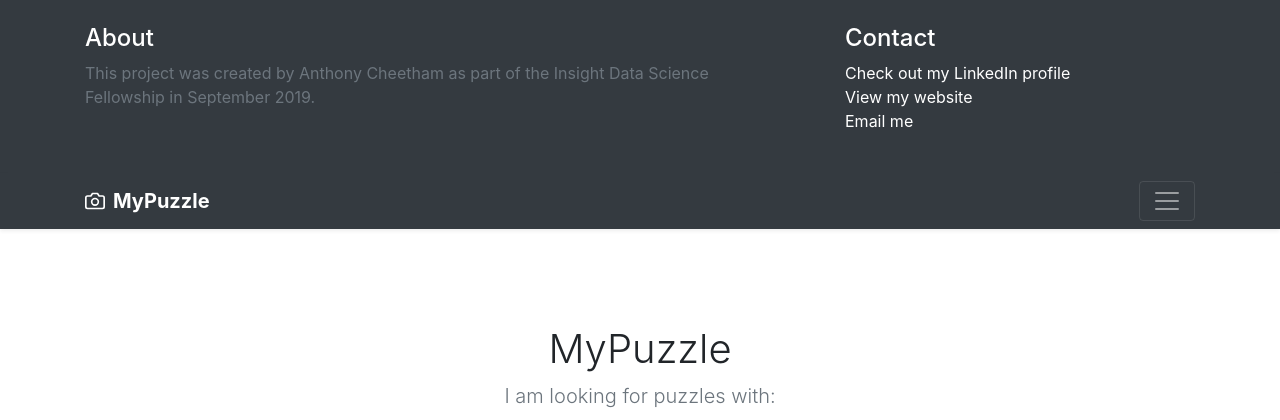
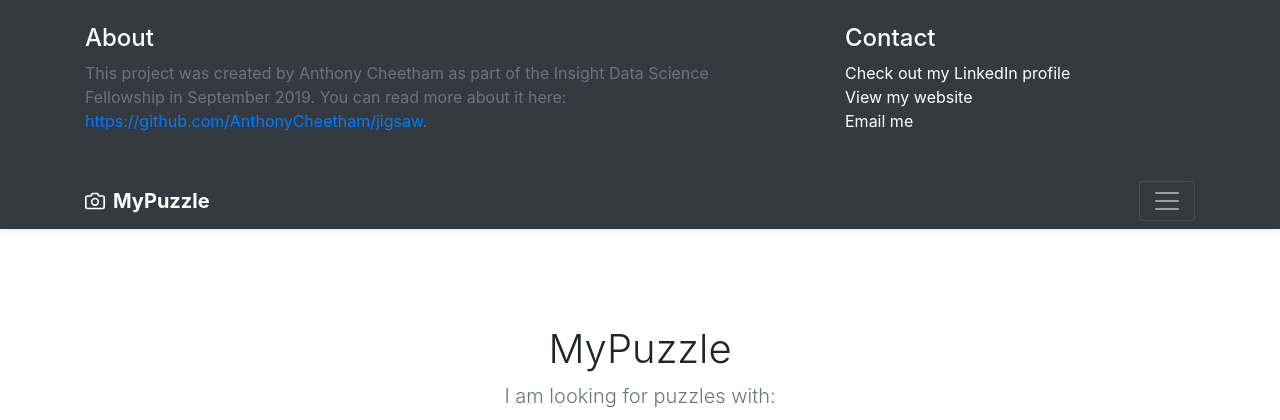
Before and after one commit to AnthonyCheetham/jigsaw, a Flask app: page / in a window 1280 px wide, after a click that opens the changed part. Shown: the top 420 px of the page. Run offline with Flask 2, Linux system fonts and the light colour scheme; some libraries are stand-ins or nearby versions.

Commit message:
Added link to github

```diff
--- a/mypuzzle/templates/index.html
+++ b/mypuzzle/templates/index.html
@@ -50,7 +50,7 @@
       <div class="row">
         <div class="col-sm-8 col-md-7 py-4">
           <h4 class="text-white">About</h4>
-          <p class="text-muted">This project was created by Anthony Cheetham as part of the Insight Data Science Fellowship in September 2019.</p>
+          <p class="text-muted">This project was created by Anthony Cheetham as part of the Insight Data Science Fellowship in September 2019. You can read more about it here: <a href="https://github.com/AnthonyCheetham/jigsaw">https://github.com/AnthonyCheetham/jigsaw</a>.</p>
         </div>
         <div class="col-sm-4 offset-md-1 py-4">
           <h4 class="text-white">Contact</h4>
--- a/mypuzzle/templates/output.html
+++ b/mypuzzle/templates/output.html
@@ -49,7 +49,7 @@
       <div class="row">
         <div class="col-sm-8 col-md-7 py-4">
           <h4 class="text-white">About</h4>
-          <p class="text-muted">This project was created by Anthony Cheetham as part of the Insight Data Science Fellowship in September 2019.</p>
+          <p class="text-muted">This project was created by Anthony Cheetham as part of the Insight Data Science Fellowship in September 2019. You can read more about it here: <a href="https://github.com/AnthonyCheetham/jigsaw">https://github.com/AnthonyCheetham/jigsaw</a>.</p>
         </div>
         <div class="col-sm-4 offset-md-1 py-4">
           <h4 class="text-white">Contact</h4>
```
